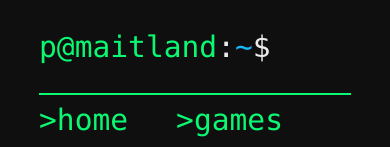
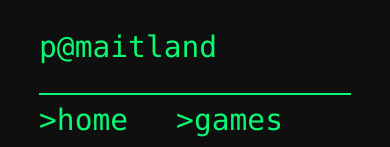
Before and after one commit to pmaitland/Personal-Website, a React (Create React App) app: page / in a window 390 px wide. Shown: the top 147 px of the page. Built offline with nearby package versions, Linux system fonts and the light colour scheme.

Commit message:
improved mobile styling

```diff
--- a/src/assets/css/Header.scss
+++ b/src/assets/css/Header.scss
@@ -6,6 +6,10 @@
   flex-direction: column;
   align-items: flex-start;
   color: $green;
+}
+
+.name {
+    display: flex;
 }
 
 .prompt {
--- a/src/components/Header.tsx
+++ b/src/components/Header.tsx
@@ -1,18 +1,24 @@
 import React, { ReactElement } from 'react'
 import '../assets/css/Header.scss'
 import { Link, useLocation } from 'react-router-dom'
+import useIsMobile from '../hooks/useIsMobile'
 
 function Header(): ReactElement {
   const { pathname } = useLocation()
+  const isMobile = useIsMobile()
 
   return (
     <div className='header'>
-      <div className='prompt'>
+      <div className='name'>
         <p>p@maitland</p>
-        <p className={'white'}>:</p>
-        <p className={'blue'}>{pathname === '/' ? '~' : pathname}</p>
-        <p className={'white'}>$</p>
-        <p className={'blink'}>|</p>
+        {!isMobile &&
+          <div className='prompt'>
+            <p className={'white'}>:</p>
+            <p className={'blue'}>{pathname === '/' ? '~' : pathname}</p>
+            <p className={'white'}>$</p>
+            <p className={'blink'}>|</p>
+          </div>
+        }
       </div>
       <div className='navbar'>
         <Link to="/">{'>home'}</Link>
```
Also changed, not shown: 1 other file (tests, documents, lock files or other folders).
